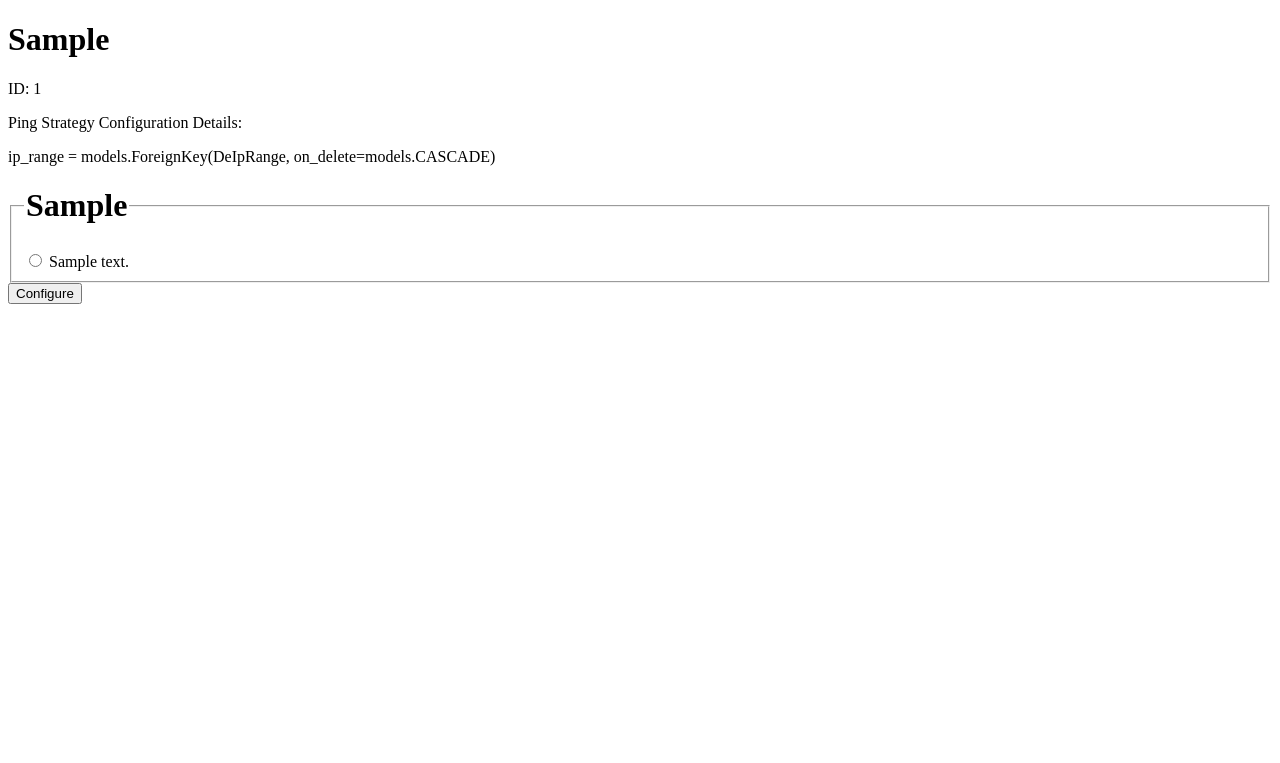
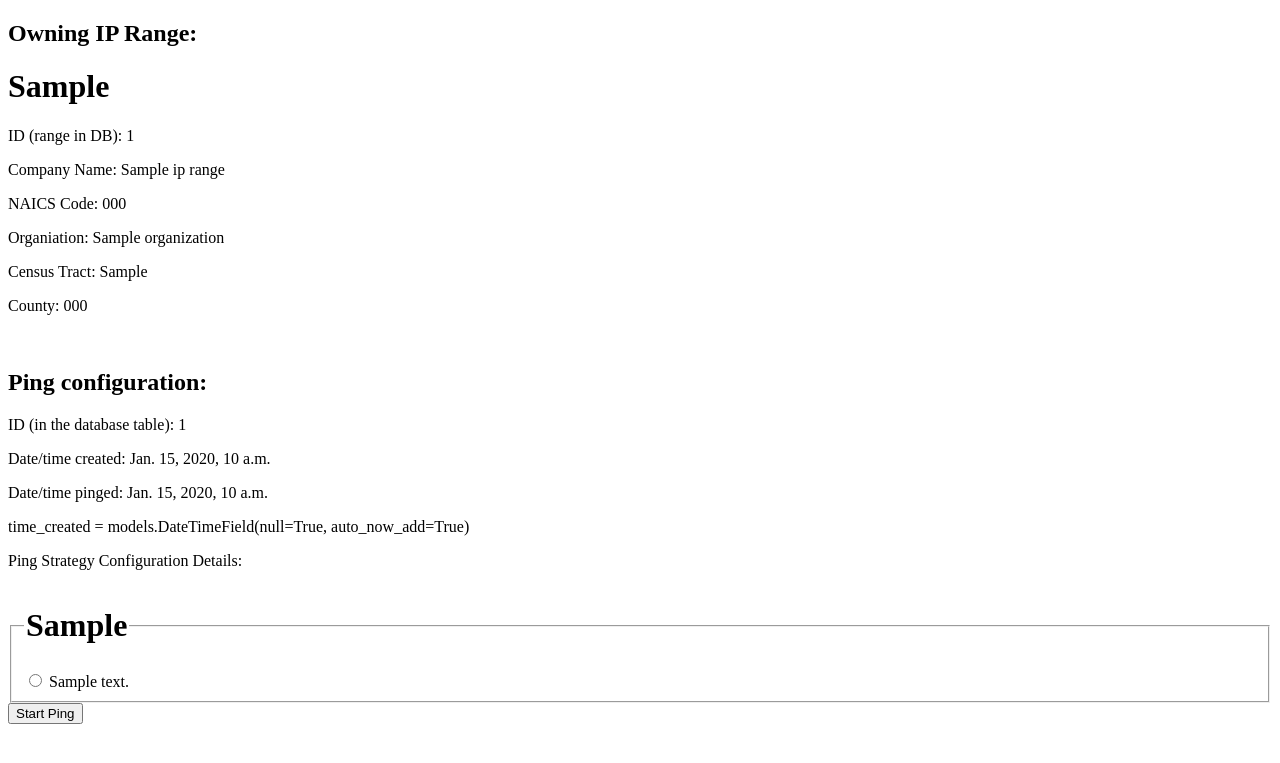
Before and after one commit to mtwheels870/django_nys_02, a Django app: template centralny/templates/centralny/ps_detail.html in a window 1280 px wide. Shown: the top 763 px of the page. Run offline with Django 4.2, Linux system fonts and the light colour scheme; tables that the repository leaves empty hold one stand-in row (values such as "Sample post"); the template is opened without the code that fills it: values that come from a table or form of the project are taken from there, most other values are stand-ins (such as "Sample title", 1, 10 or a date in 2020).

Commit message:
More details

```diff
--- a/centralny/templates/centralny/ps_detail.html
+++ b/centralny/templates/centralny/ps_detail.html
@@ -5,22 +5,33 @@
     <title>Details Ping Strategy Page</title>
   </head>
   <body>
+    <h2>Owning IP Range: </h2>
     <h1>{{ object.ip_range.ip_range_start }}</h1>
-    <p>ID: {{ object.id }}</p>
+    <p>ID (range in DB): {{ object.ip_range.id }}</p>
+    <p>Company Name: {{ object.ip_range.company_name }}</p>
+    <p>NAICS Code: {{ object.ip_range.naics_code }}</p>
+    <p>Organiation: {{ object.ip_range.organization }}</p>
+    <p>Census Tract: {{ object.ip_range.census_tract }}</p>
+    <p>County: {{ object.ip_range.county_code }}</p>
+    <br>
+    <h2>Ping configuration: </h2>
+    <p>ID (in the database table): {{ object.id }}</p>
+    <p>Date/time created: {{ object.time_created }}</p>
+    <p>Date/time pinged: {{ object.time_pinged }}</p>
+    time_created = models.DateTimeField(null=True, auto_now_add=True)
     <p>Ping Strategy Configuration Details:</p>
     <!-- use of app_name = nys below, csrf = cross site request forgeries -->
     <form action="{% url 'app_centralny:configure_ping' object.id %}" method="post">
-    ip_range = models.ForeignKey(DeIpRange, on_delete=models.CASCADE)
         {% csrf_token %}
         <fieldset>
-            <legend><h1>{{  ping_range.ip_range.ip_range_start }}</h1></legend>
+            <legend><h1>{{  object.ip_range.ip_range_start }}</h1></legend>
             {% if error_message %}<p><strong>{{ error_message }}</strong></p>{% endif %}
             {% for choice in question.choice_set.all %}
                 <input type="radio" name="choice" id="choice{{ forloop.counter }}" value="{{ choice.id }}">
                 <label for="choice{{ forloop.counter }}">{{ choice.choice_text }}</label><br>
             {% endfor %}
         </fieldset>
-        <input type="submit" value="Configure">
+        <input type="submit" value="Start Ping">
     </form>
   </body>
 </html>
```
